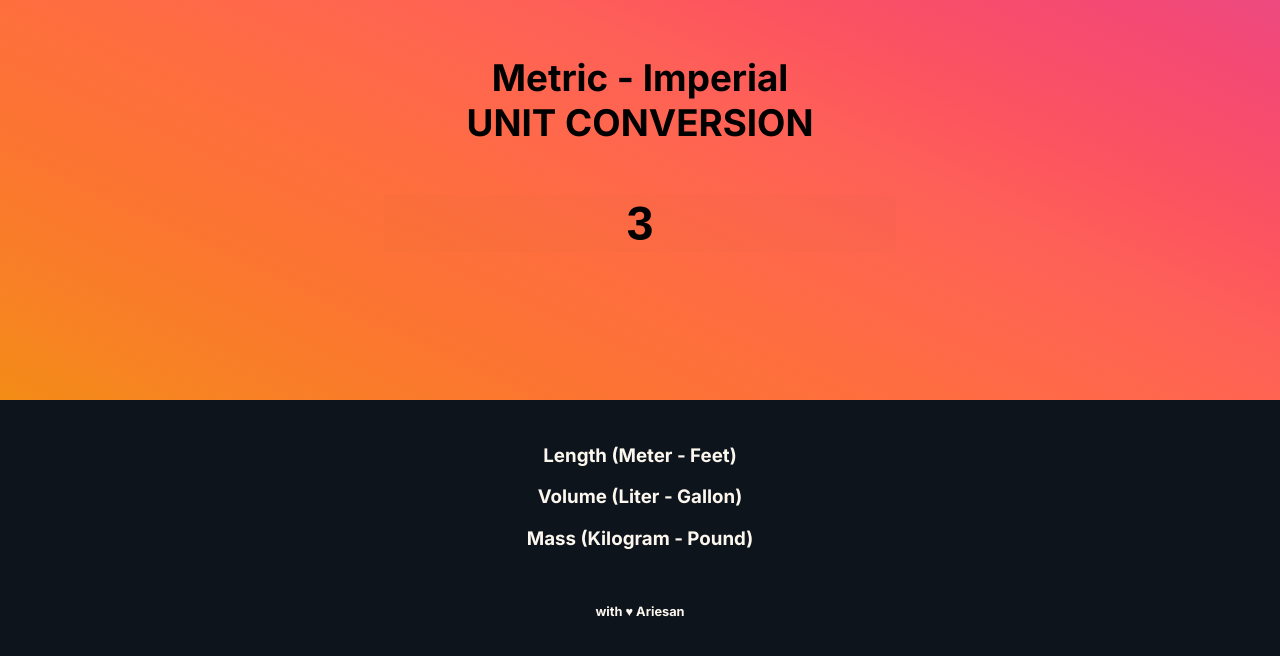
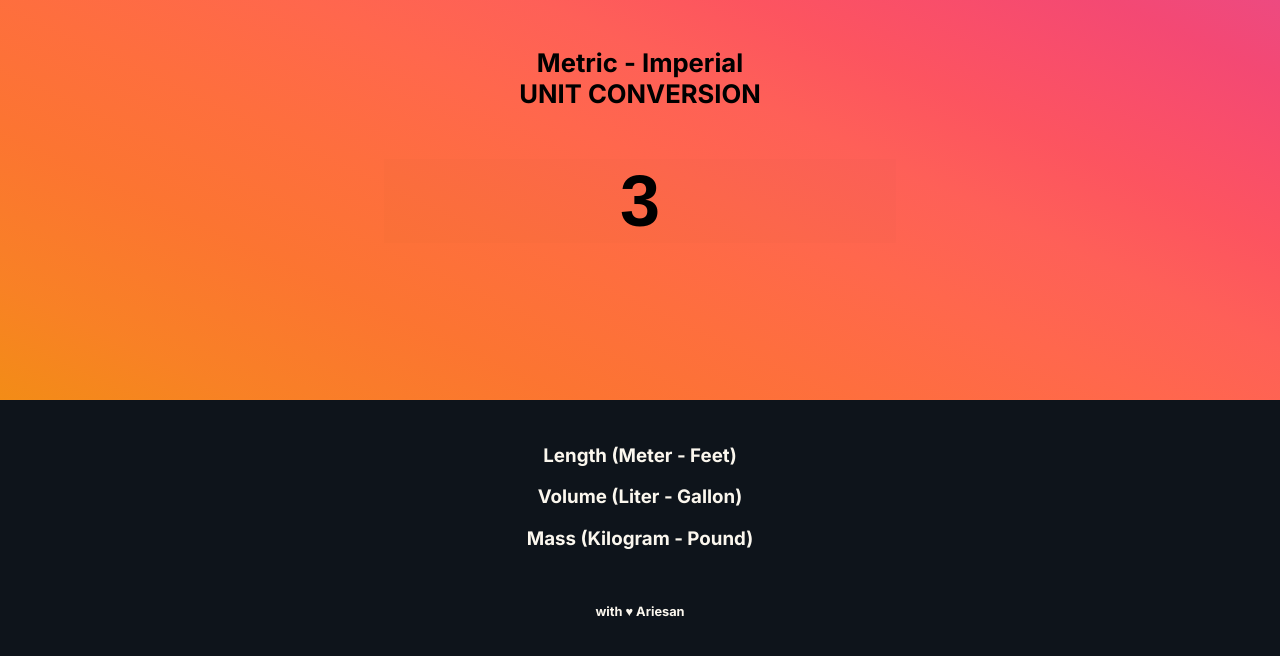
Before and after one commit to Ariesan/conversionAPP, a plain HTML site: page index.html in a window 1280 px wide. Drawn offline with Linux system fonts and the light colour scheme.

Commit message:
change input size

```diff
--- a/style.css
+++ b/style.css
@@ -32,7 +32,9 @@ main {
 
 .main-title {
     margin-bottom: 50px;
-    font-size: 2.3rem;
+    font-size: 1.6rem;
+    margin-left: 10px;
+    margin-right: 10px;
 }
 section {
     background: #0e141b;
@@ -49,7 +51,7 @@ input:focus {
 }
 
 #input-unit {
-    font-size: 3rem;
+    font-size: 4.5rem;
     width: 40%;
     border: none;
     text-align: center;
```
